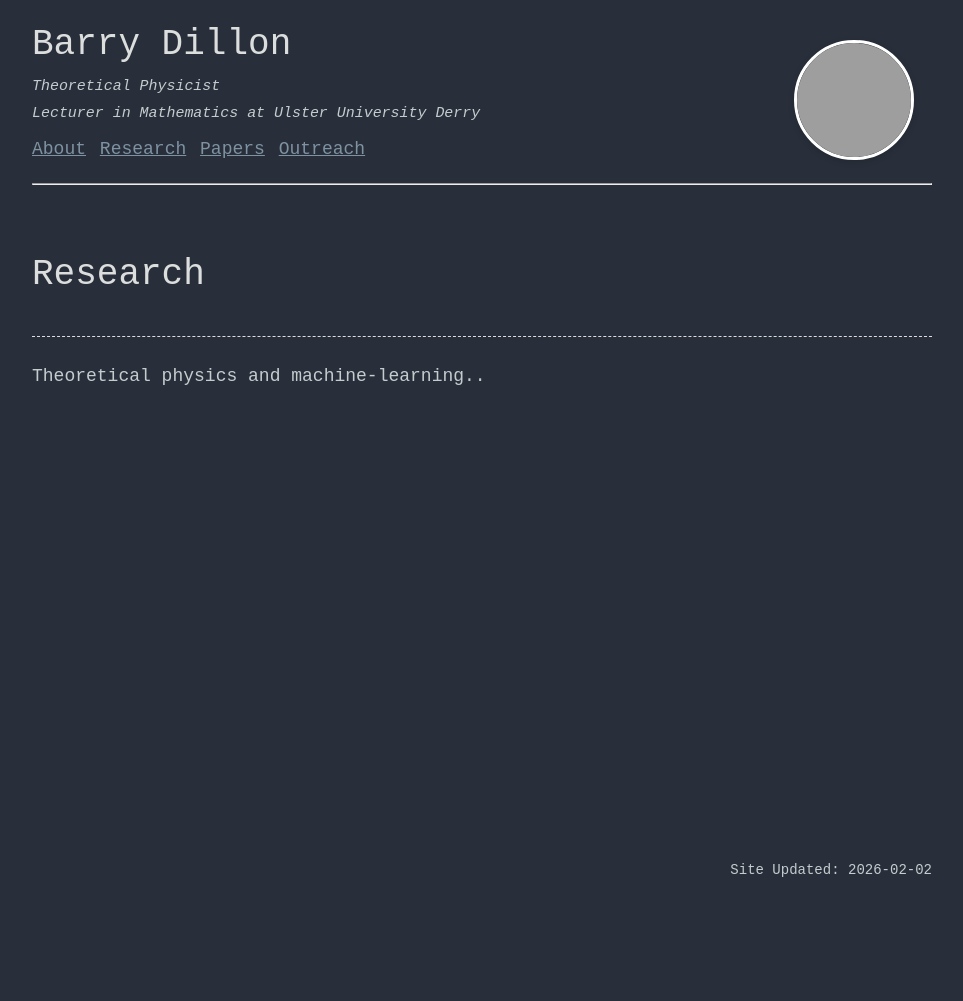
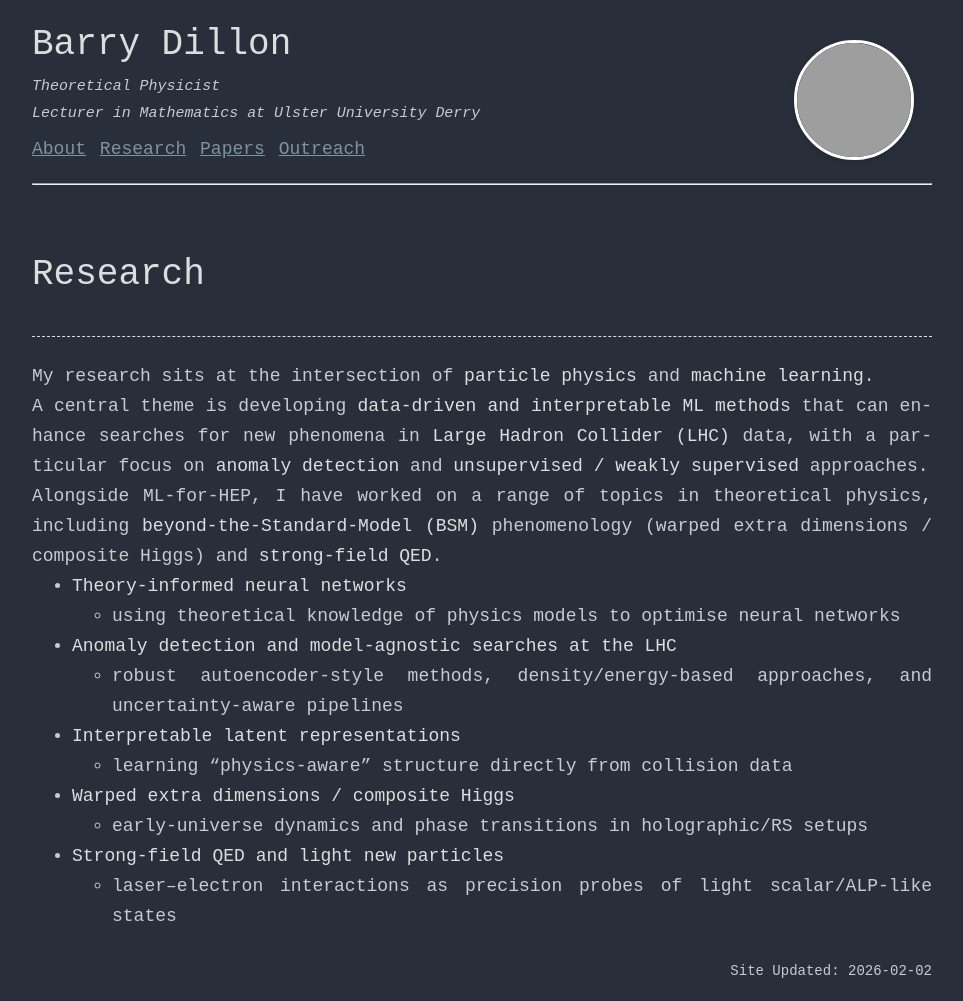
Before and after one commit to bmdillon/bmdillon.github.io, a Jekyll site: the page built from research/index.md, in a window 1280 px wide. Shown: the whole page, without its empty margins (158-1121 px from the left). Built offline with Jekyll 4.4.1, drawn with Linux system fonts in a browser that asks for light colours; before the commit the page ends 900 px from its top, so only the background shows below that; grey boxes are pictures that could not be loaded.

Commit message:
research update

```diff
--- a/research/index.md
+++ b/research/index.md
@@ -4,4 +4,20 @@ title: Research
 ---
 <hr style="border: 0; border-top: 0.5px dashed #ddd; margin: 24px 0;">
 
-Theoretical physics and machine-learning..
+
+My research sits at the intersection of **particle physics** and **machine learning**.
+A central theme is developing **data-driven and interpretable ML methods** that can enhance searches for new phenomena in **Large Hadron Collider (LHC)** data, with a particular focus on **anomaly detection** and **unsupervised / weakly supervised** approaches.
+
+Alongside ML-for-HEP, I have worked on a range of topics in theoretical physics, including **beyond-the-Standard-Model (BSM)** phenomenology (warped extra dimensions / composite Higgs) and **strong-field QED**.
+
+
+- **Theory-informed neural networks**
+  - using theoretical knowledge of physics models to optimise neural networks
+- **Anomaly detection and model-agnostic searches at the LHC**
+  - robust autoencoder-style methods, density/energy-based approaches, and uncertainty-aware pipelines
+- **Interpretable latent representations**
+  - learning “physics-aware” structure directly from collision data
+- **Warped extra dimensions / composite Higgs**
+  - early-universe dynamics and phase transitions in holographic/RS setups
+- **Strong-field QED and light new particles**
+  - laser–electron interactions as precision probes of light scalar/ALP-like states
```
Also changed, not shown: index.md (+2 -2 lines).
